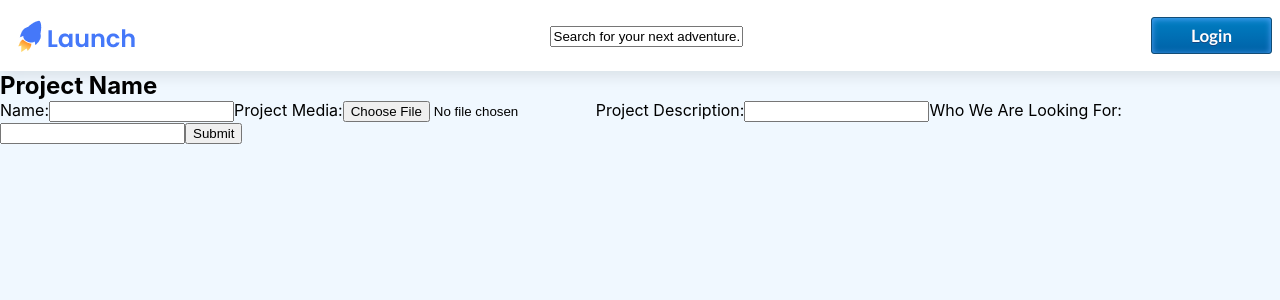
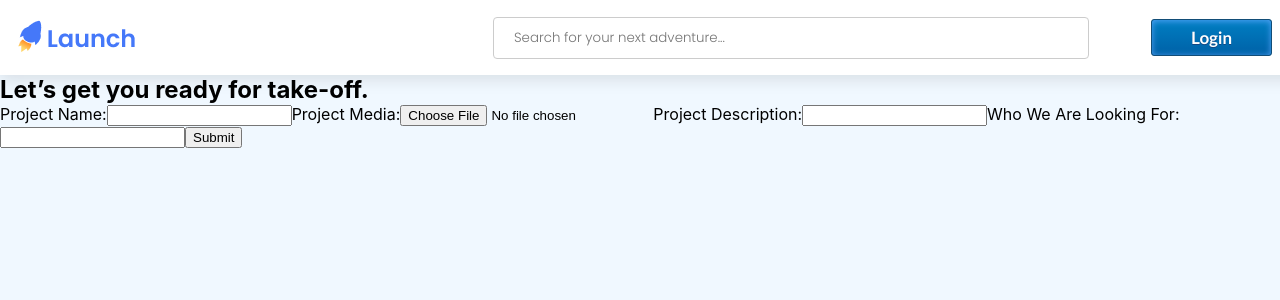
Before and after one commit to AnnaTLai/Hack_The_North_2020, a React (Create React App) app: page /createProject in a window 1280 px wide. Shown: the top 300 px of the page. Built offline with nearby package versions, Linux system fonts and the light colour scheme.

Commit message:
Create search bar

```diff
--- a/src/App.css
+++ b/src/App.css
@@ -1,3 +1,5 @@
+@import url('https://fonts.googleapis.com/css2?family=Poppins:wght@300&display=swap');
+
 ul {
   list-style-type: none;
   margin: 0;
@@ -20,8 +22,14 @@ h2 {
   width: 100%;
 }
 
-.navbar input {
-  width: 100%;
+.navbar input, select {
+  width: 200%;
+  padding: 10px 20px;
+  display: inline-block;
+  border: 1px solid #ccc;
+  border-radius: 4px;
+  box-sizing: border-box;
+  font-family: Poppins;
 }
 
 .navbar-elements {
--- a/src/App.js
+++ b/src/App.js
@@ -4,6 +4,7 @@ import './App.css';
 import logo from './logo.png'
 import home from './home.jpg'
 import user from './profile.jpg'
+
 
 // import the screens
 import CreateProject from './screens/CreateProject';
@@ -20,8 +21,8 @@ function App() {
       <Router>
         <div>
           <div className="navbar">
-            <img src={logo} alt="logo"/>
-            <form><input input="hidden" value="Search for your next adventure..."></input></form>
+            <Link to={'/'} ><img src={logo} alt="logo"/></Link>
+            <form><input input="text" placeholder="Search for your next adventure..."></input></form>
             <nav className="navbar-elements">
               <ul className="links">
                 <li><Link to={'/login'} ><button className="loginButton">Login</button></Link></li>
@@ -45,6 +46,7 @@ function App() {
         <div>
           <div className="navbar">
             <img src={logo} alt="logo"/>
+            <form><input input="text" placeholder="Search for your next adventure..."></input></form>
             <nav className="navbar-elements">
               <ul className="links">
                 <li><Link to={'/createProject'}><button className="launchButton">Launch Project</button></Link></li>
--- a/src/screens/CreateProject.js
+++ b/src/screens/CreateProject.js
@@ -11,10 +11,10 @@ export default class CreateProjects extends Component {
 
     render() {
         return (
-            <div>
-                <h2>Project Name</h2>
-                <form>
-                    Name:
+            <div className="createproj-section">
+                <h2>Let’s get you ready for take-off.</h2>
+                <form className="create-form">
+                    Project Name:
                     <input type="text" name="name" />
                     Project Media:
                     <input type="file" name="fileToUpload" id="fileToUpload"/>
--- a/src/screens/homepage-components/Project.css
+++ b/src/screens/homepage-components/Project.css
@@ -17,7 +17,8 @@
 }
 
 .project-footer {
-    padding: 1.5rem;
+	padding: 1.5rem;
+	display: inline-block;
 }
 
 .project-footer h3,
```
Also changed, not shown: src/screens/CreateProject.css (+9 -0 lines), 1 other file (tests, documents, lock files or other folders).
